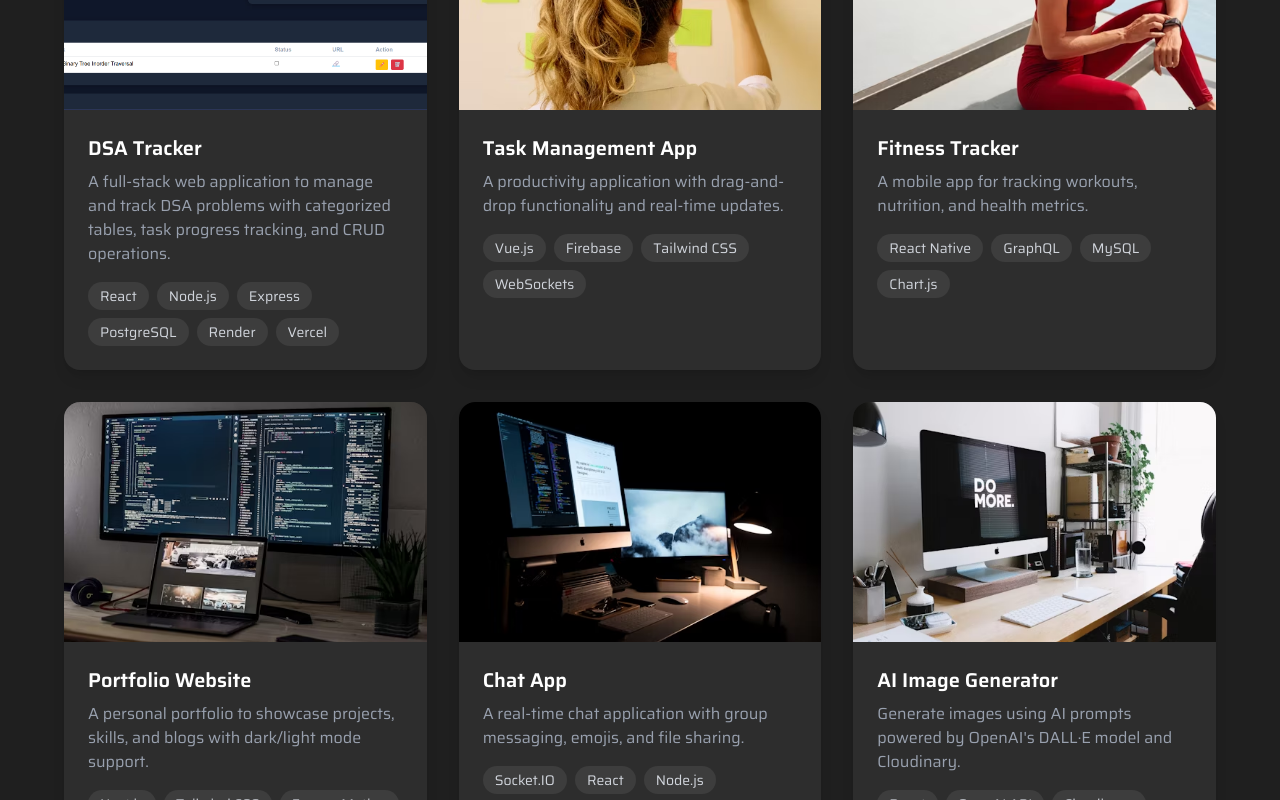
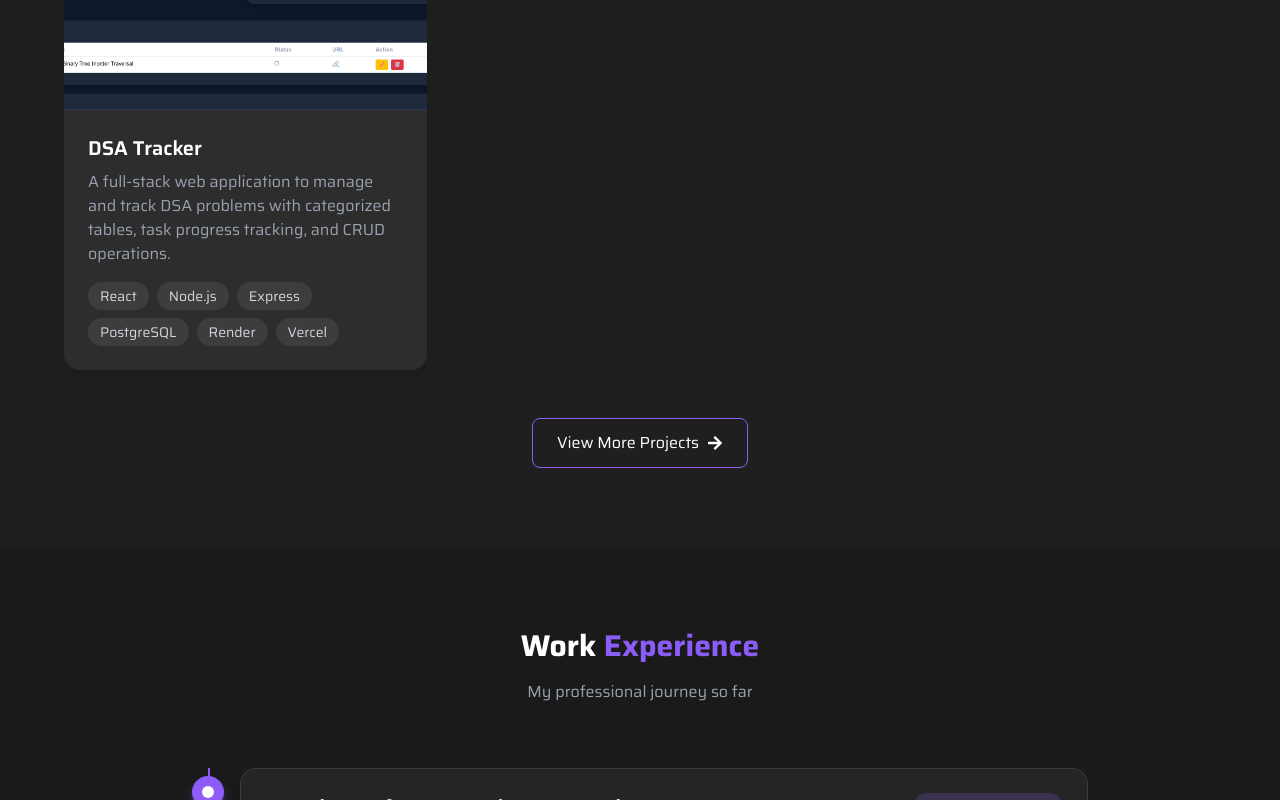
Before and after one commit to Omesh9227/protfolio-omesh, a React (Vite) app: page / in a window 1280 px wide. Shown: the part 4340-5140 px from the top of the page. Built offline with nearby package versions, Linux system fonts and the light colour scheme; the HTML template or start-up script is replaced by a standard one.

Commit message:
commented few files

```diff
--- a/src/assets/assets.js
+++ b/src/assets/assets.js
@@ -94,51 +94,51 @@ export const projects = [
     demo: "https://dsa-checklist-liard.vercel.app/",
     code: "https://github.com/Omesh9227/dsa-checklist",
   },
-  {
-    title: "Task Management App",
-    description: "A productivity application with drag-and-drop functionality and real-time updates.",
-    image: projectImg2,
-    tech: ["Vue.js", "Firebase", "Tailwind CSS", "WebSockets"],
-    icons: [FaVuejs, FaFire, FaCloud , FaDatabase],
-    demo: "#",
-    code: "#",
-  },
-  {
-    title: "Fitness Tracker",
-    description: "A mobile app for tracking workouts, nutrition, and health metrics.",
-    image: projectImg3,
-    tech: ["React Native", "GraphQL", "MySQL", "Chart.js"],
-    icons: [FaReact, FaDatabase],
-    demo: "#",
-    code: "#",
-  },
-  {
-    title: "Portfolio Website",
-    description: "A personal portfolio to showcase projects, skills, and blogs with dark/light mode support.",
-    image: projectImg4,
-    tech: ["Next.js", "Tailwind CSS", "Framer Motion", "Markdown"],
-    icons: [FaReact, FaCloud],
-    demo: "#",
-    code: "#",
-  },
-  {
-    title: "Chat App",
-    description: "A real-time chat application with group messaging, emojis, and file sharing.",
-    image: projectImg5,
-    tech: ["Socket.IO", "React", "Node.js", "MongoDB"],
-    icons: [FaReact, FaNodeJs, FaDatabase ],
-    demo: "#",
-    code: "#",
-  },
-  {
-    title: "AI Image Generator",
-    description: "Generate images using AI prompts powered by OpenAI's DALL·E model and Cloudinary.",
-    image: projectImg6,
-    tech: ["React", "OpenAI API", "Cloudinary", "Tailwind CSS"],
-    icons: [FaRobot, FaReact, FaCloud],
-    demo: "#",
-    code: "#",
-  }
+  // {
+  //   title: "Task Management App",
+  //   description: "A productivity application with drag-and-drop functionality and real-time updates.",
+  //   image: projectImg2,
+  //   tech: ["Vue.js", "Firebase", "Tailwind CSS", "WebSockets"],
+  //   icons: [FaVuejs, FaFire, FaCloud , FaDatabase],
+  //   demo: "#",
+  //   code: "#",
+  // },
+  // {
+  //   title: "Fitness Tracker",
+  //   description: "A mobile app for tracking workouts, nutrition, and health metrics.",
+  //   image: projectImg3,
+  //   tech: ["React Native", "GraphQL", "MySQL", "Chart.js"],
+  //   icons: [FaReact, FaDatabase],
+  //   demo: "#",
+  //   code: "#",
+  // },
+  // {
+  //   title: "Portfolio Website",
+  //   description: "A personal portfolio to showcase projects, skills, and blogs with dark/light mode support.",
+  //   image: projectImg4,
+  //   tech: ["Next.js", "Tailwind CSS", "Framer Motion", "Markdown"],
+  //   icons: [FaReact, FaCloud],
+  //   demo: "#",
+  //   code: "#",
+  // },
+  // {
+  //   title: "Chat App",
+  //   description: "A real-time chat application with group messaging, emojis, and file sharing.",
+  //   image: projectImg5,
+  //   tech: ["Socket.IO", "React", "Node.js", "MongoDB"],
+  //   icons: [FaReact, FaNodeJs, FaDatabase ],
+  //   demo: "#",
+  //   code: "#",
+  // },
+  // {
+  //   title: "AI Image Generator",
+  //   description: "Generate images using AI prompts powered by OpenAI's DALL·E model and Cloudinary.",
+  //   image: projectImg6,
+  //   tech: ["React", "OpenAI API", "Cloudinary", "Tailwind CSS"],
+  //   icons: [FaRobot, FaReact, FaCloud],
+  //   demo: "#",
+  //   code: "#",
+  // }
 ];
 
 
```
